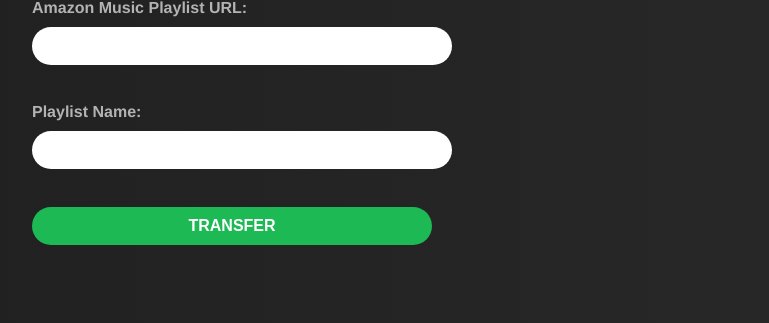
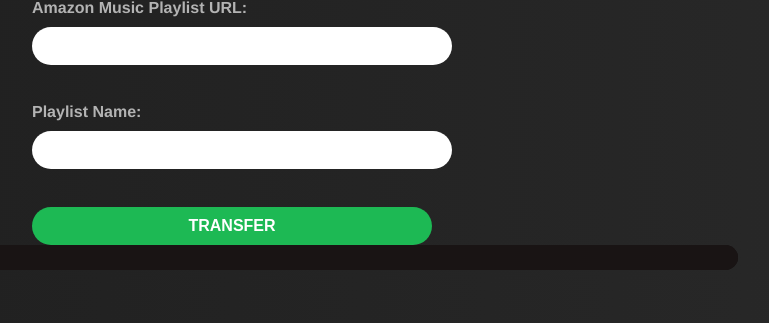
Before and after one commit to HemanthThota39/PlaylistTransfer, a Flask app: page /amazon in a window 1280 px wide. Shown: the part 251-574 px from the top of the page, without its empty margins (408-1177 px from the left). Run offline with Flask 2, Linux system fonts and the light colour scheme.

Commit message:
Moved Progress
Moved Progress Bar to index.html Home Page

```diff
--- a/app.py
+++ b/app.py
@@ -65,12 +65,6 @@
 def amazon():
    return render_template('index.html')
 
-@app.route('/progress_bar')
-def progress():
-    fetched, total = spotify.prog()
-    return render_template('prog.html',progress = fetched, total = total)
-
-@app.route('/progress')
 def progress_bar():
     fetched, total = spotify.prog()
     data = {
--- a/static/scripts/prog.js
+++ b/static/scripts/prog.js
@@ -10,9 +10,6 @@
     progressBar.value = data.fetched;
     progressBar.max = data.total;
 
-    // update the progress text (assuming you have an element with an id of "progressText")
-    document.getElementById("progressText").textContent = data.progress;
-
     // log the progress to the console (optional)
     console.log(`Progress: ${data.progress}/${data.total}`);
   })
--- a/templates/index.html
+++ b/templates/index.html
@@ -100,6 +100,32 @@
 				padding: 8px 20px;
 			}
 		}
+
+		#progressBar {
+  width: 80%;
+  margin: 0 auto;
+  display: block;
+  height: 25px;
+  border-radius: 50px;
+  background-color: #191414;
+  border: none;
+}
+
+#progressBar::-webkit-progress-bar {
+  border-radius: 50px;
+  background-color: #191414;
+}
+
+#progressBar::-webkit-progress-value {
+  border-radius: 50px;
+  background-color: #1db954;
+}
+
+#progressBar::-moz-progress-bar {
+  border-radius: 50px;
+  background-color: #1db954;
+}
+
 	</style>
 
 </head>
@@ -119,4 +145,6 @@
 		<input type="text" name="playlist_name" id="playlist_name"><br><br>
 		<input type="submit" value="TRANSFER">
 	</form>
+	<script src = '/static/scripts/prog.js'></script>
+	<progress type = "submit" id="progressBar" value={{ progress }} max={{total}}></progress>
 </body>
--- a/templates/prog.html
+++ /dev/null
@@ -1,2 +0,0 @@
-<script src = '/static/scripts/prog.js'></script>
-<progress id="progressBar" value={{ progress }} max={{total}}></progress>
```
